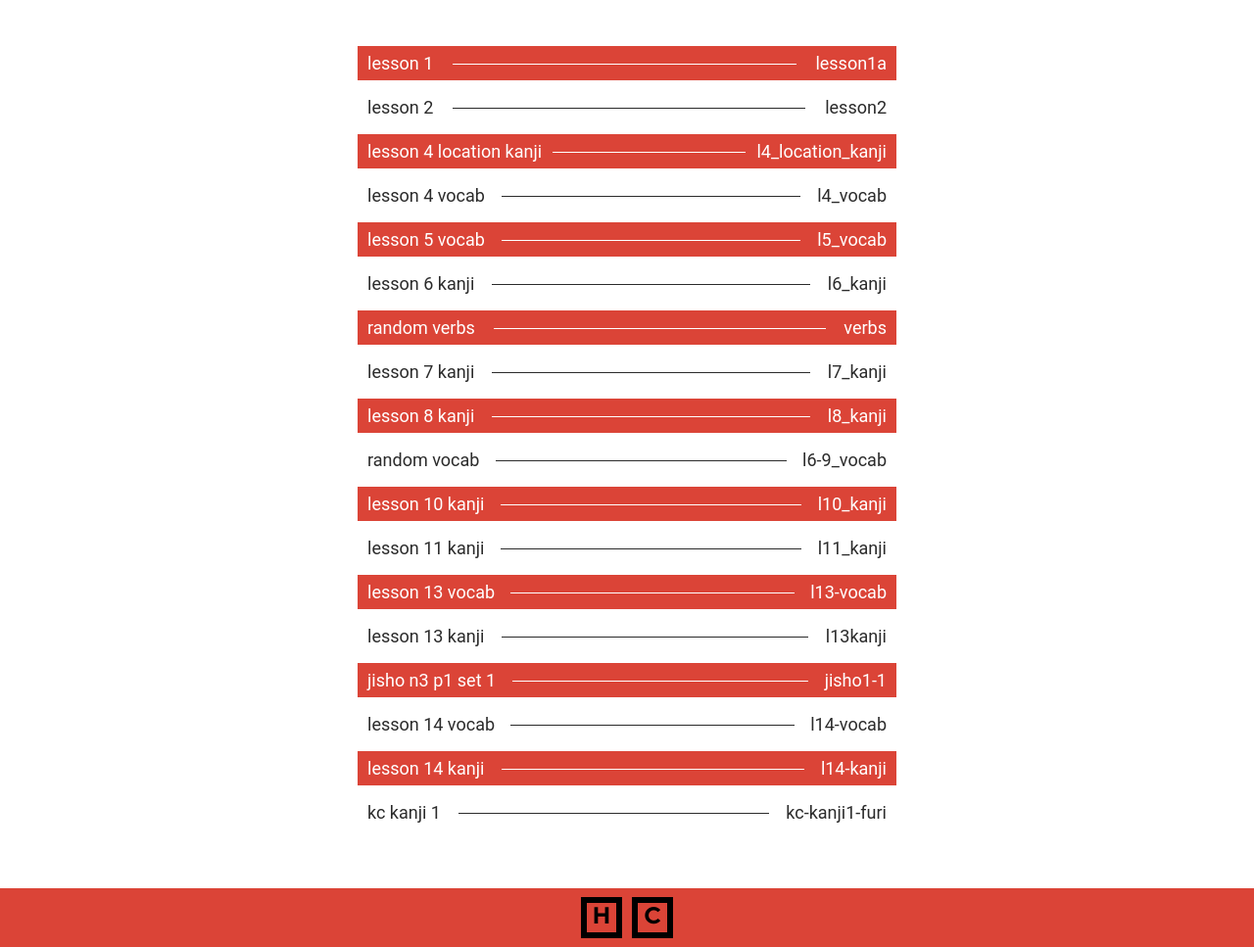
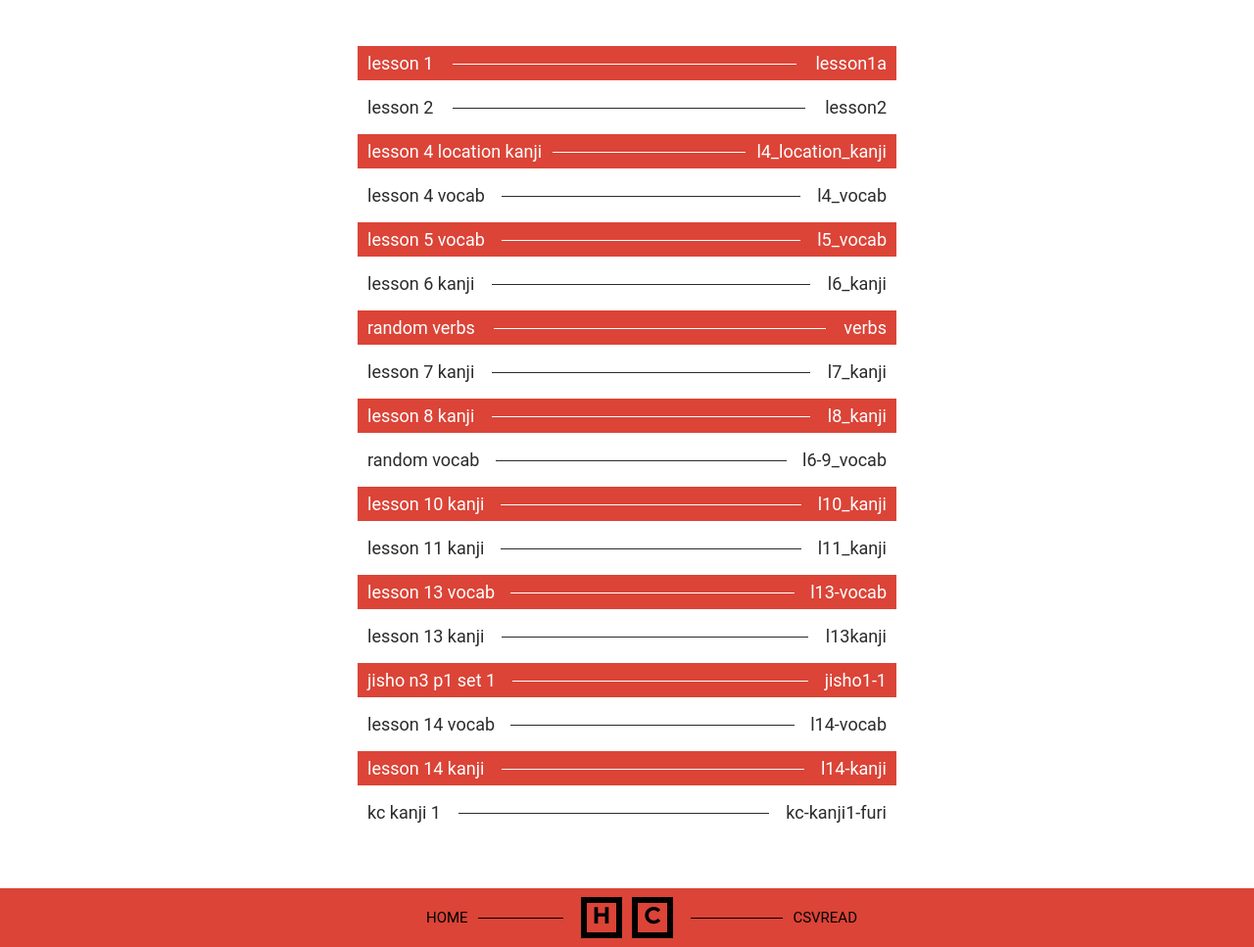
Before and after one commit to risonakamo/fcards2, a plain HTML site: page selector/index.html in a window 1280 px wide. Shown: the part 92-1059 px from the top of the page at 98% size. Drawn offline with Linux system fonts and the light colour scheme.

Commit message:
+square-info without hover

```diff
--- a/selector/index.html
+++ b/selector/index.html
@@ -21,9 +21,23 @@
       </div>
     </div>
     <footer>
+      <div class="square-info home">
+        <div class="label">HOME</div>
+        <div class="line-holder">
+          <div class="line"></div>
+        </div>
+      </div>
+
       <div class="footer-squares">
-        <a href="../.." class="footer-square">H</a>
+        <a href="../.." class="footer-square home">H</a>
         <a href="../csvread" class="footer-square">C</a>
+      </div>
+
+      <div class="square-info csv">
+        <div class="line-holder">
+          <div class="line"></div>
+        </div>
+        <div class="label">CSVREAD</div>
       </div>
     </footer>
   </body>
--- a/selector/selector.css
+++ b/selector/selector.css
@@ -117,13 +117,19 @@ footer
     width: 100%;
     height: 60px;
     background-color: #db4437;
+    text-align: center;
+}
+
+footer > div
+{
+    display: inline-block;
+    vertical-align: top;
 }
 
 .footer-squares
 {
     height: 60px;
     width: 120px;
-    margin: auto;
     text-align: center;
     padding-top: 9px;
     box-sizing: border-box;
@@ -144,7 +150,7 @@ footer
     cursor: pointer;
 }
 
-.footer-square:nth-of-type(1)
+.footer-square.home
 {
     margin-right: 10px;
 }
@@ -154,3 +160,45 @@ footer
     border-color: white;
     color: white;
 }
+
+.square-info
+{
+    width: 150px;
+    height: 60px;
+}
+
+.square-info.csv
+{
+    width: 180px;
+}
+
+.square-info.home
+{
+    padding-left: 30px;
+}
+
+.square-info > div
+{
+    display: table-cell;
+    height: 60px;
+    font-size: 15px;
+    vertical-align: middle;
+}
+
+.square-info .label
+{
+    padding: 0 5px 0 5px;
+}
+
+.square-info .line-holder
+{
+    width: 100%;
+    vertical-align: top;
+}
+
+.square-info .line
+{
+    width: 90%;
+    height: 30px;
+    border-bottom: 1px solid black;
+}
```
